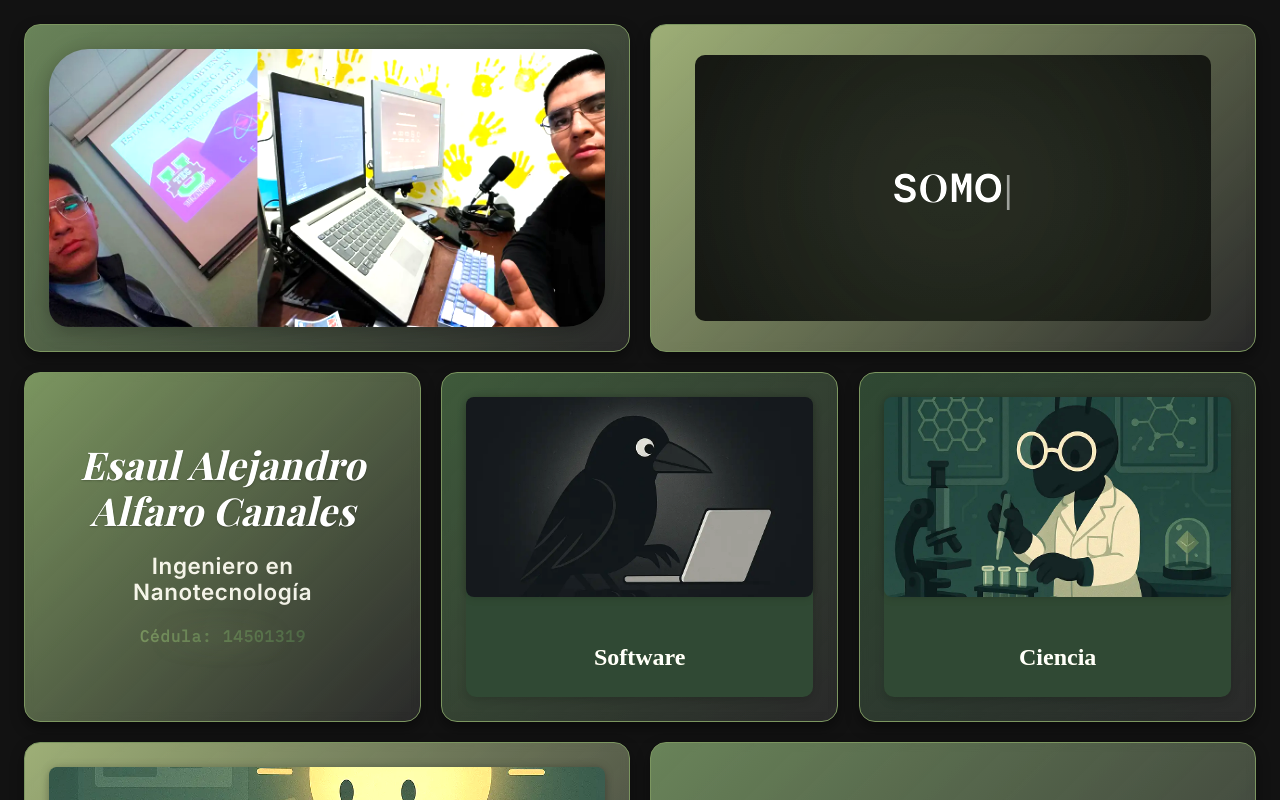
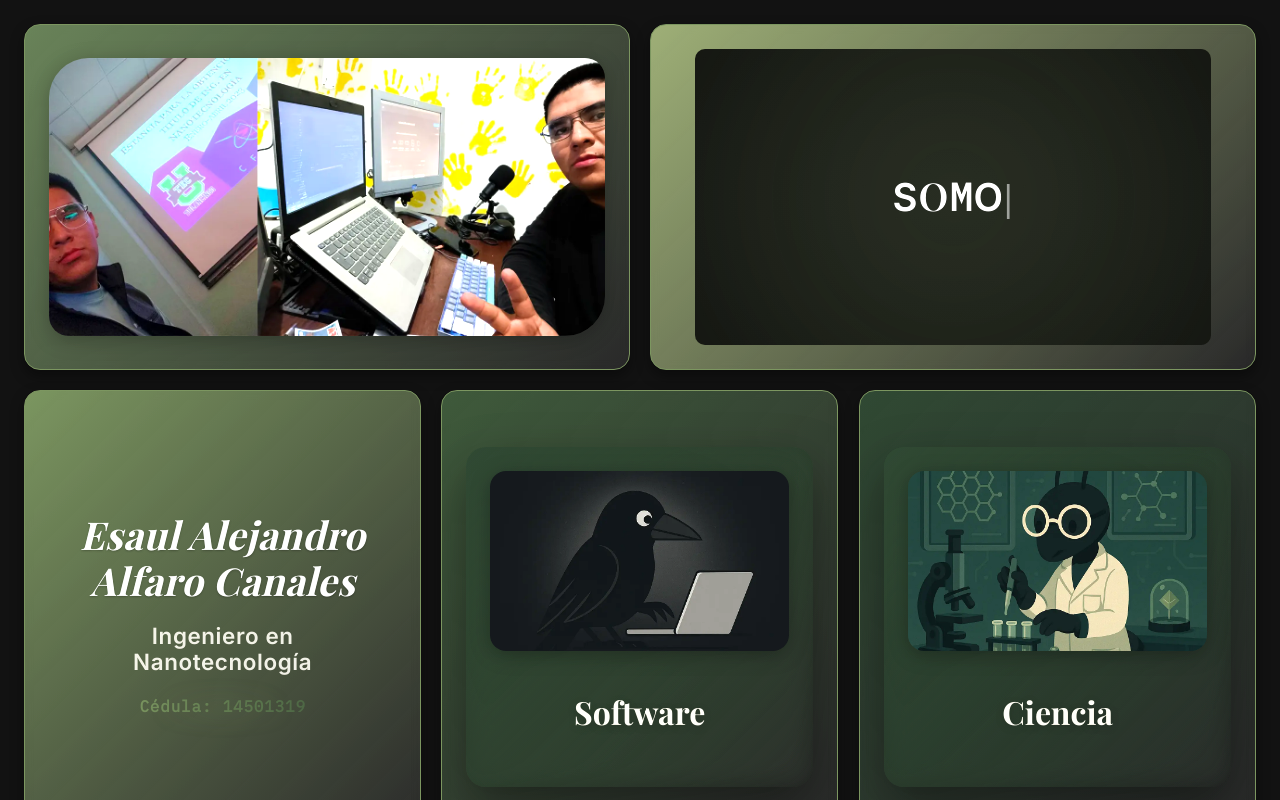
Before and after one commit to theonix-eaac/portfolio-eaac-front, a Next.js app: page / in a window 1280 px wide. Shown: the top 800 px of the page. Built offline with nearby package versions, Linux system fonts and the light colour scheme; a web font is replaced by a local one.

Commit message:
feat: asdasd

```diff
--- a/src/components/sections/Home/CardInfo/CardInfo.module.css
+++ b/src/components/sections/Home/CardInfo/CardInfo.module.css
@@ -1,89 +1,202 @@
 .cardContainer {
-  perspective: 1000px;
+  perspective: 1500px;
   width: 100%;
-  height: 300px;
+  max-width: 380px;
+  height: 340px;
+  margin: 2rem auto;
+  border-radius: 20px;
+  transition: transform 0.6s ease;
 }
 
 .cardInner {
   position: relative;
   width: 100%;
   height: 100%;
-  text-align: center;
-  transition: transform 0.8s ease;
   transform-style: preserve-3d;
+  transition: transform 0.9s cubic-bezier(0.6, 0, 0.4, 1);
+  will-change: transform;
+  border-radius: 20px;
 }
 
 .cardContainer:hover .cardInner {
   transform: rotateY(180deg);
 }
 
+/* FRONT / BACK SHARED */
 .cardFront,
 .cardBack {
   position: absolute;
-  width: 100%;
-  height: 100%;
+  inset: 0;
+  padding: 1.5rem;
+  border-radius: 20px;
   backface-visibility: hidden;
-  border-radius: 10px;
+  background: rgba(30, 40, 30, 0.9);
+  box-shadow: 0 20px 50px rgba(0, 0, 0, 0.4);
+  backdrop-filter: blur(12px);
   display: flex;
   flex-direction: column;
+  justify-content: space-between;
   align-items: center;
-  justify-content: space-between;
-  box-shadow: 0 4px 10px rgba(0, 0, 0, 0.15);
+  overflow: hidden;
 }
 
-/* Usamos tonos de fondo suaves y contrastes con base en las variables */
+/* 🎴 Front */
 .cardFront {
-  background-color: var(--forest-green-color);
-  color: var(--text-light);
+  background: linear-gradient(
+    135deg,
+    var(--forest-green-color),
+    rgba(0, 0, 0, 0.3)
+  );
 }
 
+/* 🌀 Back */
 .cardBack {
-  background-color: var(--brush-green-color);
-  color: var(--text-light);
+  background: linear-gradient(
+    135deg,
+    var(--brush-green-color),
+    rgba(0, 0, 0, 0.2)
+  );
   transform: rotateY(180deg);
   justify-content: center;
 }
 
-/* Imagen */
+/* 🖼 Imagen destacada */
 .image {
   width: 100%;
-  height: 200px;
+  height: 180px;
   object-fit: cover;
-  border-radius: 8px;
-  margin-bottom: 1rem;
-  box-shadow: 0 0 10px rgba(0, 0, 0, 0.2);
+  border-radius: 16px;
+  box-shadow: 0 4px 20px rgba(0, 0, 0, 0.3);
+  transition: transform 0.3s ease;
 }
 
-/* Título */
-.title {
-  font-size: 1.5rem;
-  font-weight: 600;
-  margin: 0.5rem 0;
-  color: var(--text-beige);
-  margin-bottom: 25px;
+.cardFront:hover .image {
+  transform: scale(1.05);
 }
 
-/* Descripción */
+/* ✍️ Títulos */
+.titleFront,
+.titleBack {
+  font-size: clamp(1.6rem, 2.5vw, 2rem);
+  font-family: var(--font-playfair);
+  color: var(--text-beige);
+  text-align: center;
+  margin-top: 1rem;
+  text-shadow: 0 2px 8px rgba(0, 0, 0, 0.2);
+}
+
+/* 📄 Descripción */
 .description {
-  font-size: 1rem;
+  font-size: clamp(0.95rem, 2vw, 1.1rem);
   color: var(--text-soft-gray);
-  margin: 1rem 0;
-  line-height: 1.5;
+  line-height: 1.6;
+  margin: 1.2rem auto;
+  text-align: center;
   max-width: 90%;
 }
 
-/* Botón / Enlace */
+/* 🌟 Enlace / Botón */
 .link {
   display: inline-block;
-  padding: 0.5rem 1rem;
-  background-color: var(--moss-green-color);
+  padding: 0.65rem 1.4rem;
+  border-radius: 14px;
+  background: linear-gradient(
+    135deg,
+    var(--moss-green-color),
+    var(--olive-green-color)
+  );
   color: var(--text-light);
+  font-size: 0.95rem;
+  font-weight: 600;
   text-decoration: none;
-  border-radius: 6px;
-  font-weight: 500;
-  transition: background-color 0.3s ease;
+  transition: all 0.3s ease;
+  box-shadow: 0 0 10px rgba(120, 200, 100, 0.4);
+  position: relative;
+  overflow: hidden;
+}
+
+.link::after {
+  content: "";
+  position: absolute;
+  top: 0;
+  left: -100%;
+  width: 200%;
+  height: 100%;
+  background: linear-gradient(
+    90deg,
+    rgba(255, 255, 255, 0.1),
+    transparent,
+    rgba(255, 255, 255, 0.1)
+  );
+  transform: skewX(-30deg);
+  animation: shimmer 2.8s infinite;
 }
 
 .link:hover {
-  background-color: var(--olive-green-color);
+  transform: scale(1.04);
+  box-shadow: 0 0 20px rgba(120, 255, 120, 0.6);
 }
+
+/* ✨ Shimmer effect */
+@keyframes shimmer {
+  0% {
+    left: -100%;
+  }
+  50% {
+    left: 100%;
+  }
+  100% {
+    left: 100%;
+  }
+}
+
+.flipped {
+  transform: rotateY(180deg);
+}
+
+/* 📱 Responsivo */
+@media (max-width: 500px) {
+  .cardContainer {
+    max-width: 92vw;
+    height: auto;
+  }
+
+  .cardInner {
+    min-height: 320px;
+  }
+
+  .image {
+    height: 150px;
+  }
+
+  .link {
+    font-size: 0.85rem;
+    padding: 0.5rem 1rem;
+  }
+}
+@media (max-width: 400px) {
+  .cardContainer {
+    height: auto;
+    padding-bottom: 1rem;
+  }
+
+  .cardFront,
+  .cardBack {
+    padding: 1rem;
+    flex-direction: column;
+  }
+
+  .description {
+    font-size: 0.9rem;
+  }
+
+  .link {
+    padding: 0.5rem 0.8rem;
+    font-size: 0.8rem;
+  }
+
+  .image {
+    height: 140px;
+    border-radius: 12px;
+  }
+}
--- a/src/components/sections/Home/CardInfo/CardInfo.tsx
+++ b/src/components/sections/Home/CardInfo/CardInfo.tsx
@@ -1,4 +1,6 @@
+"use client";
 import Link from "next/link";
+import { useEffect, useRef, useState } from "react";
 import styles from "./CardInfo.module.css";
 
 interface CardInfoProps {
@@ -14,18 +16,45 @@ const CardInfo: React.FC<CardInfoProps> = ({
   description,
   imageSrc,
   linkHref = "/",
-  linkLabel = "Mostrar",
+  linkLabel = "Ver más",
 }) => {
+  const [flipped, setFlipped] = useState(false);
+  const [autoFlipEnabled, setAutoFlipEnabled] = useState(true);
+  const timeoutRef = useRef<NodeJS.Timeout | null>(null);
+
+  useEffect(() => {
+    if (!autoFlipEnabled) return;
+
+    const randomDelay = Math.floor(Math.random() * 5000) + 5000; // entre 5s y 10s
+
+    const flip = () => {
+      setFlipped((prev) => !prev);
+      timeoutRef.current = setTimeout(flip, randomDelay);
+    };
+
+    timeoutRef.current = setTimeout(flip, randomDelay);
+
+    return () => {
+      if (timeoutRef.current) clearTimeout(timeoutRef.current);
+    };
+  }, [autoFlipEnabled]);
+
+  const handleManualFlip = () => {
+    if (timeoutRef.current) clearTimeout(timeoutRef.current);
+    setAutoFlipEnabled(false);
+    setFlipped((prev) => !prev);
+  };
+
   return (
-    <div className={styles.cardContainer}>
-      <div className={styles.cardInner}>
+    <div className={styles.cardContainer} onClick={handleManualFlip}>
+      <div className={`${styles.cardInner} ${flipped ? styles.flipped : ""}`}>
         <div className={styles.cardFront}>
           <img src={imageSrc} alt={title} className={styles.image} />
-          <h3 className={styles.title}>{title}</h3>
+          <h3 className={styles.titleFront}>{title}</h3>
         </div>
 
         <div className={styles.cardBack}>
-          <h3 className={styles.title}>{title}</h3>
+          <h3 className={styles.titleBack}>{title}</h3>
           <p className={styles.description}>{description}</p>
           <Link href={linkHref} className={styles.link}>
             {linkLabel}
--- a/src/components/sections/Home/Typewriter/Typewriter.module.css
+++ b/src/components/sections/Home/Typewriter/Typewriter.module.css
@@ -1,7 +1,7 @@
 /* Main Container */
 .container {
   width: 90%;
-  height: 90%;
+  height: 35vh;
   background: radial-gradient(
     ellipse at center,
     var(--black-warm),
@@ -14,6 +14,10 @@
   position: relative;
   overflow: hidden;
   padding: 0.5rem;
+
+
+
+
 }
 
 /* Animation */
@@ -52,7 +56,6 @@
   z-index: 2;
   padding: 0.5rem;
   letter-spacing: 1px;
-  max-width: 95vw;
   line-height: 1.4;
 }
 
```
